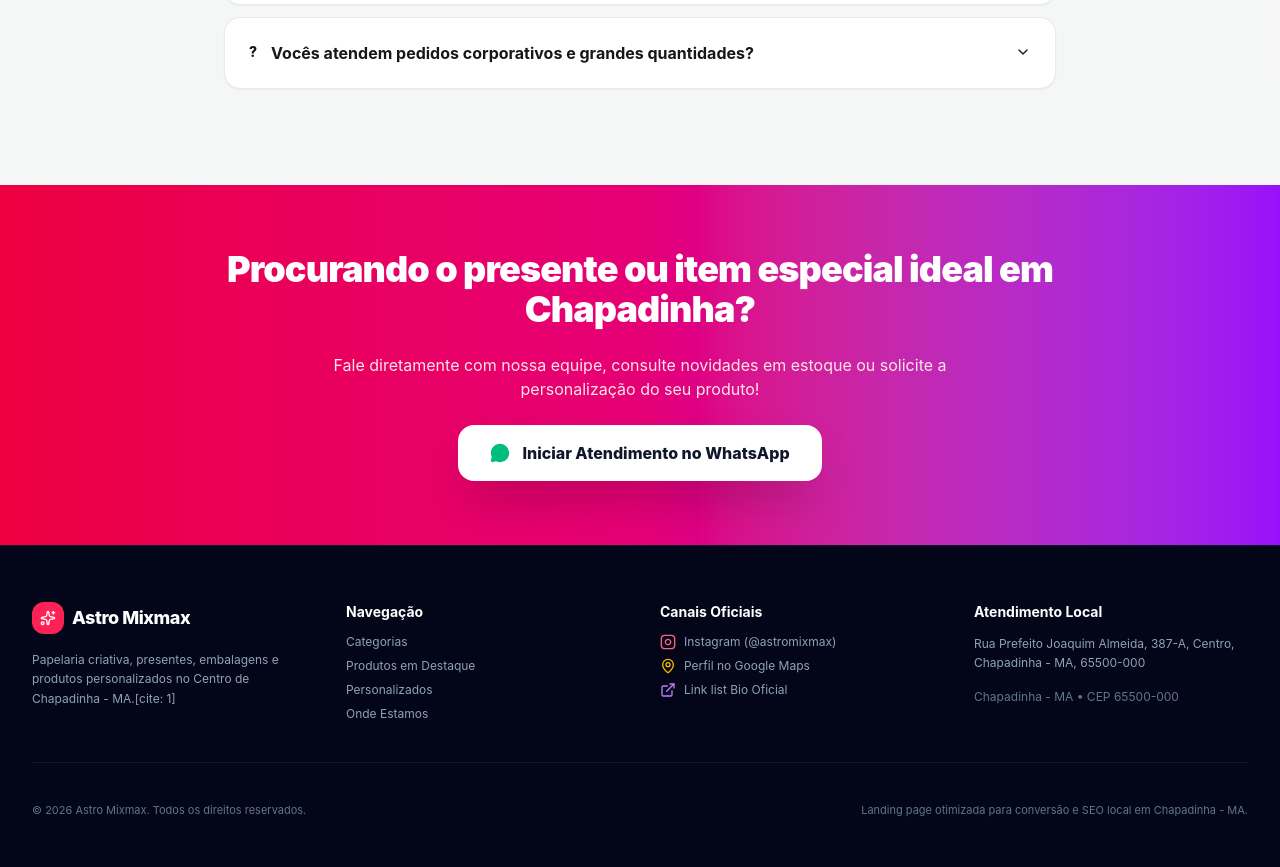
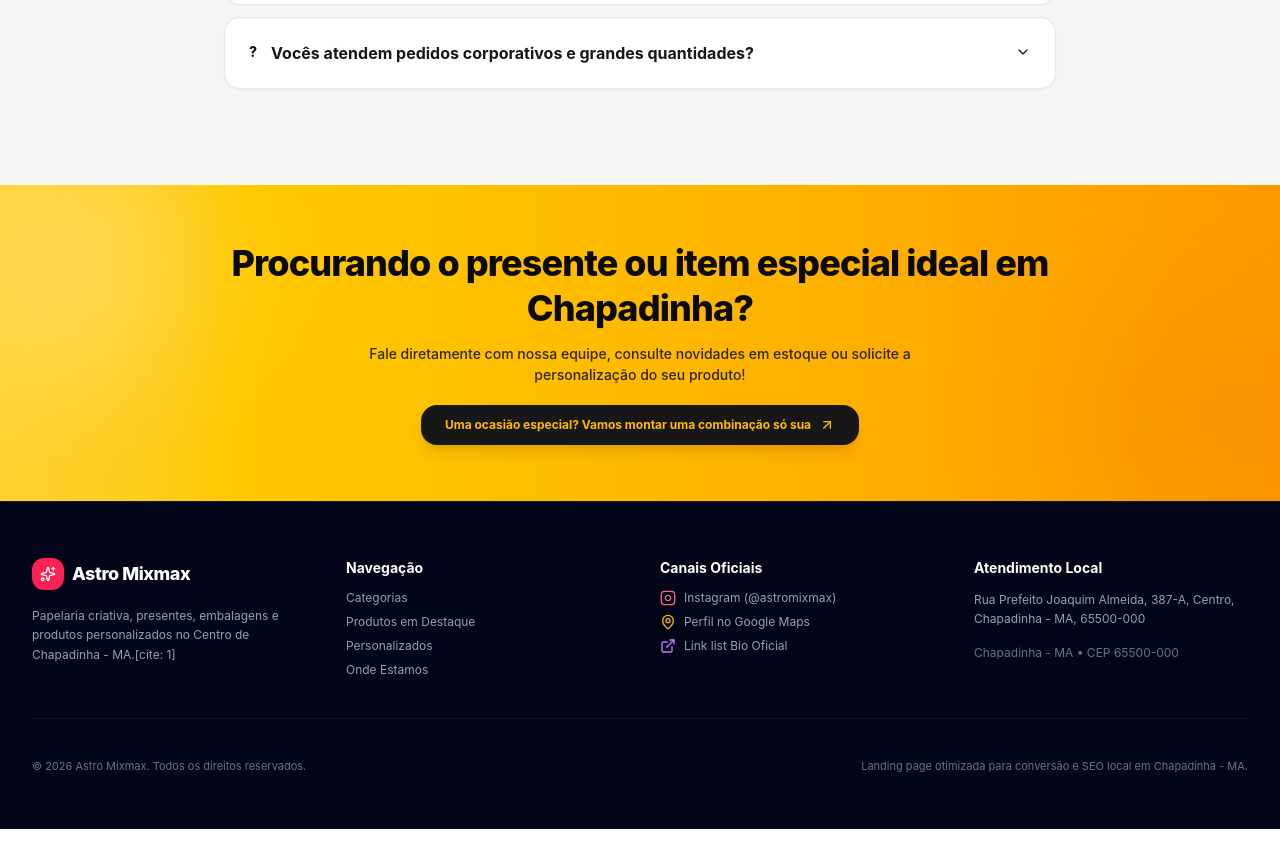
Before and after one commit to giordanosousa/landingpage-001, a React (Vite) app: page / in a window 1280 px wide. Shown: the part 5260-6127 px from the top of the page. After the commit the page ends 6089 px from the top, so only its background shows below. Built offline with nearby package versions, Linux system fonts and the light colour scheme.

Commit message:
page cta banner finalizada

```diff
--- a/src/components/sections/CtaBannerSection.tsx
+++ b/src/components/sections/CtaBannerSection.tsx
@@ -1,28 +1,39 @@
-import React from 'react';
-import { MessageCircle } from 'lucide-react';
+import { ArrowUpRight } from 'lucide-react';
 import { createWhatsAppUrl } from '../../config/business.config';
 
-export const CtaBannerSection: React.FC = () => {
+export const CtaBannerSection = () => {
   return (
-    <section className="py-16 bg-linear-to-r from-rose-600 via-pink-600 to-purple-600 text-white">
-      <div className="max-w-5xl mx-auto px-4 sm:px-6 lg:px-8 text-center space-y-6">
-        <h2 className="text-3xl sm:text-4xl font-black tracking-tight">
-          Procurando o presente ou item especial ideal em Chapadinha?
+    <section className="relative py-10 md:py-14 bg-linear-to-r from-amber-300 via-amber-400 to-amber-500 text-neutral-900 font-sans overflow-hidden">
+
+      {/* Efeitos sutis de brilho de fundo */}
+      <div className="absolute -top-12 -left-12 w-64 h-64 bg-white/20 rounded-full blur-3xl pointer-events-none" />
+      <div className="absolute -bottom-12 -right-12 w-64 h-64 bg-amber-600/20 rounded-full blur-3xl pointer-events-none" />
+
+      <div className="relative z-10 max-w-5xl mx-auto px-4 sm:px-6 lg:px-8 text-center space-y-3">
+
+        {/* Título Principal */}
+        <h2 className="text-2xl sm:text-3xl lg:text-4xl font-extrabold tracking-tight leading-tight text-neutral-950">
+          Procurando o presente ou item especial ideal em<br className="hidden sm:inline" /> Chapadinha?
         </h2>
-        <p className="text-rose-100 text-base max-w-2xl mx-auto">
+
+        {/* Subtítulo Descritivo */}
+        <p className="text-neutral-900/90 text-xs sm:text-sm max-w-xl mx-auto font-medium leading-normal">
           Fale diretamente com nossa equipe, consulte novidades em estoque ou solicite a personalização do seu produto!
         </p>
-        <div>
+
+        {/* Botão de Ação */}
+        <div className="pt-2">
           <a
             href={createWhatsAppUrl("Olá! Vim pelo site da Astro Mixmax e gostaria de consultar produtos disponíveis.")}
             target="_blank"
             rel="noopener noreferrer"
-            className="inline-flex items-center gap-3 px-8 py-4 rounded-2xl bg-white text-slate-900 hover:bg-rose-50 font-extrabold text-base shadow-2xl transition-all hover:scale-105"
+            className="inline-flex items-center gap-2 py-3 px-6 rounded-2xl bg-neutral-900 hover:bg-neutral-800 text-amber-400 font-bold text-xs shadow-lg hover:shadow-xl transition-all duration-200 group"
           >
-            <MessageCircle className="w-5 h-5 text-emerald-500 fill-emerald-500" />
-            <span>Iniciar Atendimento no WhatsApp</span>
+            <span>Uma ocasião especial? Vamos montar uma combinação só sua</span>
+            <ArrowUpRight className="w-4 h-4 text-amber-400 transition-transform group-hover:translate-x-0.5 group-hover:-translate-y-0.5" />
           </a>
         </div>
+
       </div>
     </section>
   );
```
